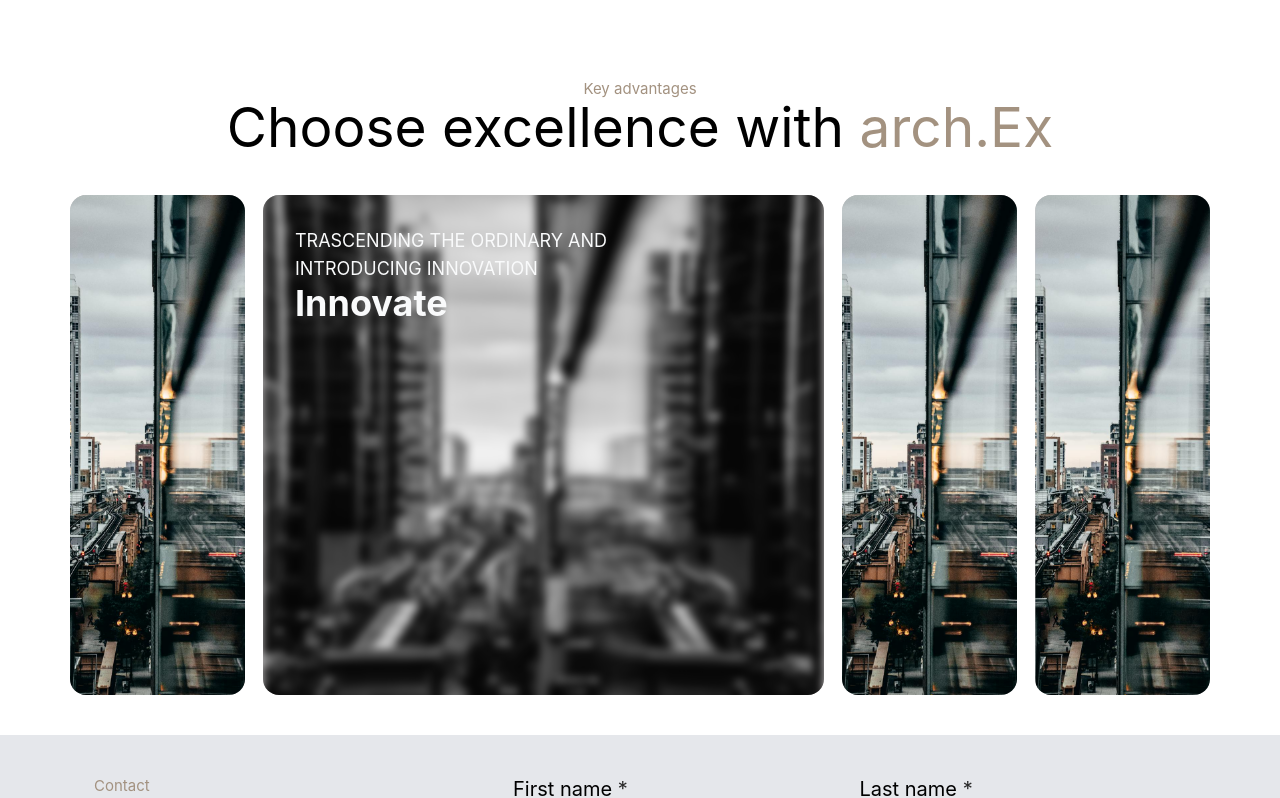
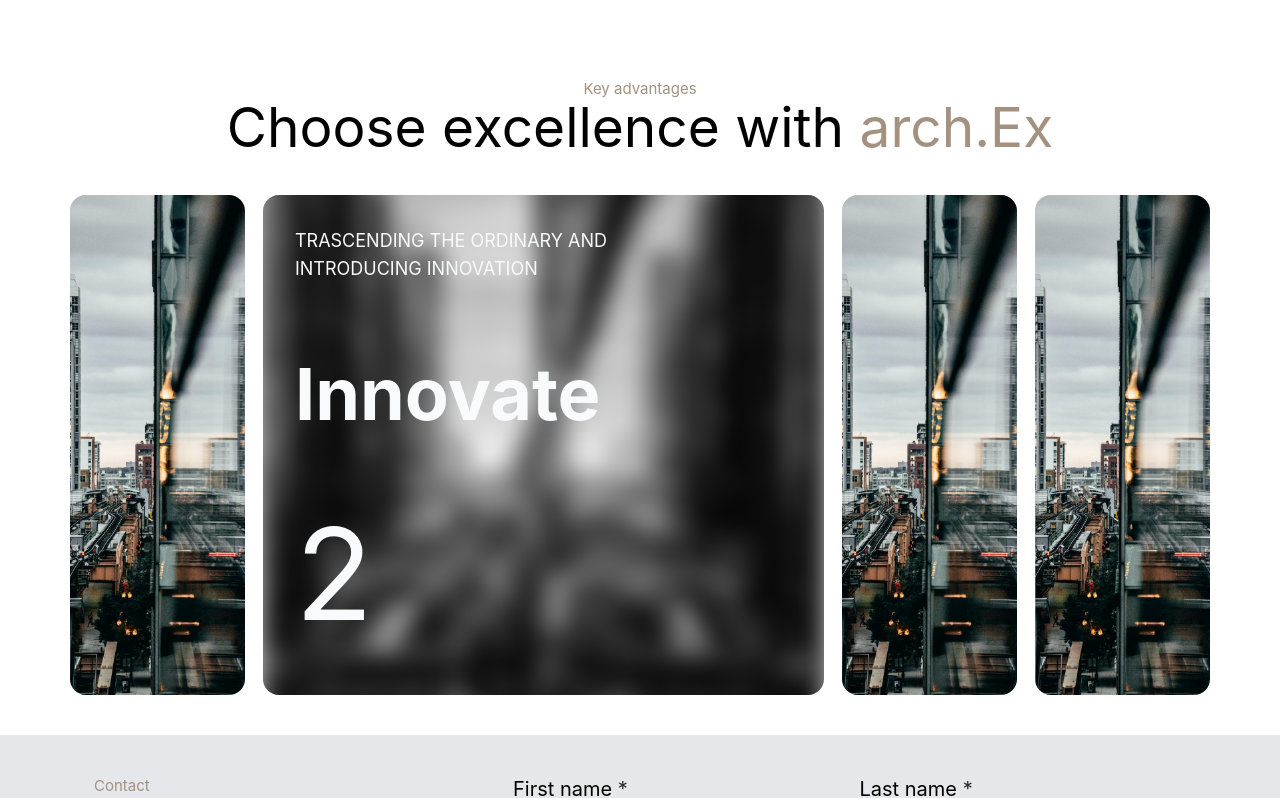
Before and after one commit to Tez-cyber/architecture-website, a React (Vite) app: page / in a window 1280 px wide. Shown: the part 2411-3209 px from the top of the page. Built offline with nearby package versions, Linux system fonts and the light colour scheme; no server answers.

Commit message:
Adjusted text in values section with number

```diff
--- a/src/components/Values.jsx
+++ b/src/components/Values.jsx
@@ -61,7 +61,7 @@ const Values = () => {
                                         <img
                                             className={classNames(
                                                 'absolute right-0  w-24 h-auto object-cover md:-translate-x-1/2 md:top-1/2 md:-translate-y-1/2 md:left-1/2 md:h-[640px] md:w-[590px]',
-                                                activeItem === i ? "grayscale blur-sm" : "grayscale-0"
+                                                activeItem === i ? "grayscale md:blur-md" : "grayscale-0"
                                             )}
                                             src={value.img}
                                             alt={value.name}
@@ -71,13 +71,14 @@ const Values = () => {
                                             "inset-0 opacity-25 duration-300 before:absolute before:bottom-0 before:left-[-546px] before:right-0 before:top-[-148px] before:z-10 after:bottom-[28px] after:left-0 after:right-[-434px] after:top-0",
                                             activeItem === i ? "md:opacity-25" : "md:opacity-0"
                                         )}></div>
-                                        {/* ============== */}
+                                        {/* ============== text section */}
                                         <div className={classNames(
                                             "w-2/3 left-8 top-8 p-4 text-gray-50 transition-[transform,opacity] md:p-0 md:absolute",
                                             activeItem === i ? "md:translate-x-0 md:opacity-100" : "md:translate-x-4 md:opacity-0"
                                         )}>
                                             <p className="uppercase text-sm md:text-lg">{value.title}</p>
-                                            <p className="text-2xl font-bold md:text-4xl">{value.name}</p>
+                                            <p className="text-2xl font-bold md:text-7xl md:mt-[20%]">{value.name}</p>
+                                            <p className='hidden mt-20 md:block md:text-9xl'>{value.id}</p>
                                         </div>
                                     </div>
                                 </li>
```
